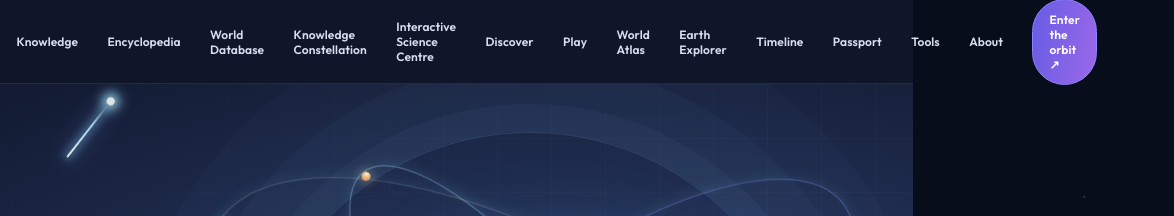
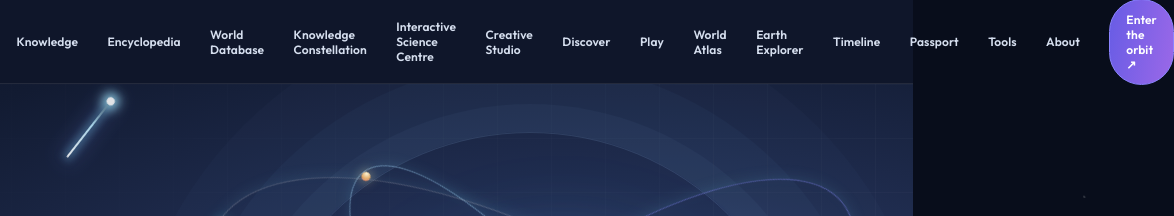
Before and after one commit to rf983creativestudio/rf983-orbit, a plain HTML site: page index.html in a window 1280 px wide. Shown: the top 216 px of the page, 367-1541 px from the left, 1174 px wide, since content can reach past the window. Drawn offline with Linux system fonts and the light colour scheme.

Commit message:
Integrate ORBIT Creative Studio into homepage

```diff
--- a/index.html
+++ b/index.html
@@ -23,7 +23,7 @@
 <body>
 <a class="skip-link" href="#main">Skip to content</a>
 <header class="header"><a class="brand" href="#home" aria-label="RF983 ORBIT by RF983 Creative Studios — Home"><img src="assets/rf983-orbit-logo.svg" alt="RF983 ORBIT by RF983 Creative Studios"></a><button class="menu-toggle" aria-label="Open navigation" aria-expanded="false">☰</button>
-<nav class="nav"><a href="#destinations">Explore</a><a href="knowledge/">Knowledge</a><a href="encyclopedia/">Encyclopedia</a><a href="database/">World Database</a><a href="constellation/">Knowledge Constellation</a><a href="science/">Interactive Science Centre</a><a href="#discover">Discover</a><a href="#play">Play</a><a href="atlas/">World Atlas</a><a href="earth/">Earth Explorer</a><a href="#orbit-time-machine">Timeline</a><a href="#orbit-passport">Passport</a><a href="#orbit-toolkit">Tools</a><a href="#about">About</a><a class="nav-cta" href="#destinations">Enter the orbit ↗</a></nav></header>
+<nav class="nav"><a href="#destinations">Explore</a><a href="knowledge/">Knowledge</a><a href="encyclopedia/">Encyclopedia</a><a href="database/">World Database</a><a href="constellation/">Knowledge Constellation</a><a href="science/">Interactive Science Centre</a><a href="creative/">Creative Studio</a><a href="#discover">Discover</a><a href="#play">Play</a><a href="atlas/">World Atlas</a><a href="earth/">Earth Explorer</a><a href="#orbit-time-machine">Timeline</a><a href="#orbit-passport">Passport</a><a href="#orbit-toolkit">Tools</a><a href="#about">About</a><a class="nav-cta" href="#destinations">Enter the orbit ↗</a></nav></header>
 <main id="main">
 <section class="hero" id="home"><div class="meteor-layer" aria-hidden="true"><i class="meteor m1"></i><i class="meteor m2"></i><i class="meteor m3"></i><i class="meteor m4"></i><i class="meteor m5"></i></div><div class="hero-copy"><p class="eyebrow"><i></i> AN INDEPENDENT DIGITAL UNIVERSE</p><h1>Your gateway to<br>a universe of <em>possibilities.</em></h1><p class="intro">Curiosity has no boundaries. Discover fascinating ideas, explore new places, learn something unexpected and find tools that make everyday life easier.</p><div class="actions"><a class="btn primary" href="#destinations">Explore the orbit ↗</a><button class="btn ghost" id="surprise">◎ Surprise me</button></div><p class="hero-foot">DISCOVER · TECHNOLOGY · EXPLORE · LEARN · PLAY · TOOLS</p></div>
 <div class="hero-art" aria-label="Abstract digital planet"><div class="orbit o1"></div><div class="orbit o2"></div><div class="orbit o3"></div><div class="planet"><b>983</b></div><span class="float f1">✦ DISCOVER</span><span class="float f2">⌘ CREATE</span><span class="float f3">◎ EXPLORE</span><small>ONE ORBIT. MANY DIRECTIONS.</small></div>
@@ -98,7 +98,7 @@
   <article class="earthside-card earth-history"><span>03 / THROUGH TIME</span><div class="earthside-art">⌛</div><h3>History & heritage</h3><p>Travel through inventions, ancient places, turning points and stories from the past.</p><a href="#learn">Learn something new ↗</a></article>
   <article class="earthside-card earth-travel"><span>04 / OPEN HORIZONS</span><div class="earthside-art">🧭</div><h3>Travel & places</h3><p>Find remarkable destinations, landscapes, landmarks and perspectives from around Earth.</p><a href="#explore">Start exploring ↗</a></article>
   <article class="earthside-card earth-ideas"><span>05 / HOW THINGS WORK</span><div class="earthside-art">⚙️</div><h3>Science & inventions</h3><p>Understand everyday science, useful inventions and the ideas shaping tomorrow.</p><a href="#technology">Visit Tech Radar ↗</a></article>
-  <article class="earthside-card earth-create"><span>06 / MAKE YOUR MARK</span><div class="earthside-art">✏️</div><h3>Art & creativity</h3><p>Explore design, storytelling, imagination and practical ways to turn ideas into projects.</p><a href="#play">Enter the creative zone ↗</a></article>
+  <article class="earthside-card earth-create"><span>06 / MAKE YOUR MARK</span><div class="earthside-art">✏️</div><h3>Art & creativity</h3><p>Explore design, storytelling, imagination and practical ways to turn ideas into projects.</p><a href="creative/">Enter the Creative Studio ↗</a></article>
  </div>
 </section>
 
@@ -114,6 +114,7 @@
 <a class="orbit-card c-tools" href="#tools" data-search="tools utilities calculator converter generator useful digital"><span class="card-no">06 / MAKE IT USEFUL ↗</span><div class="art"><b>＋ ÷</b><i>↔ %</i></div><h3>Tools</h3><p>Small helpers for everyday tasks.</p></a>
 </div><p class="empty" id="empty" hidden>No matching destinations. Try another search.</p></section>
 <section class="orbit-knowledge-preview" id="knowledge-universe" aria-labelledby="knowledge-preview-title"><div class="knowledge-preview-inner"><p class="eyebrow">A NEW DESTINATION / THE KNOWLEDGE UNIVERSE</p><h2 id="knowledge-preview-title">The world is full of things<br><em>worth understanding.</em></h2><p>Explore a growing library across space, Earth, science, nature, human history, countries, culture, technology, creativity, economics and learning. Start with a question. Follow the connections.</p><div class="knowledge-preview-stats"><span><b>12</b> subject universes</span><span><b>96</b> planned topic entries</span><span><b>24</b> learning guides</span></div><a class="btn primary" href="knowledge/">Enter the Knowledge Universe ↗</a></div><div class="knowledge-preview-orbit" aria-hidden="true"><span>SPACE</span><span>SCIENCE</span><span>EARTH</span><span>HISTORY</span><span>TECH</span><b>∞</b></div></section>
+<section class="orbit-creative-preview" id="creative-studio" aria-labelledby="creative-preview-title"><div class="creative-preview-copy"><p class="eyebrow">NEW DESTINATION / ORBIT CREATIVE STUDIO</p><h2 id="creative-preview-title">Your imagination<br><em>has a place here.</em></h2><p>Step into a free browser-based workshop. Build generative patterns, paint pixel art, design typography posters and explore colour palettes. No account or paid software required.</p><div class="creative-preview-tags"><span>✳ Pattern Lab</span><span>▦ Pixel Art</span><span>◈ Poster Maker</span><span>◉ Colour Studio</span></div><a class="btn primary" href="creative/">Enter the Creative Studio ↗</a></div><div class="creative-preview-art" aria-hidden="true"><i></i><b></b><span>CREATE<br>YOUR<br>ORBIT</span></div></section>
 <section class="section featured" id="discover"><div class="heading"><div><p class="eyebrow dark">02 / SPARK YOUR MIND</p><h2>Curiosity, <em>delivered.</em></h2></div><button class="text-btn" id="random">Surprise me ↗</button></div>
 <div class="feature-grid"><article class="feature searchable" data-search="space astronomy venus day longer year planet solar system science"><div class="feature-art"><span>SPACE / 001</span><b>VENUS<br>HAS ITS<br>OWN TIME.</b></div><div class="feature-copy"><small>SCIENCE & SPACE · QUICK DISCOVERY</small><h3>A day on Venus is longer than its year.</h3><p>Venus rotates so slowly that one full turn on its axis takes longer than the time it needs to orbit the Sun. A reminder that our familiar sense of time is not universal.</p><a href="https://science.nasa.gov/venus/" target="_blank" rel="noopener">Explore the science ↗</a></div></article>
 <div class="fact-stack"><article class="fact searchable" data-search="nature octopus three hearts blood blue biology ocean"><span class="fact-icon">〰</span><div><small>NATURE / QUICK FACT</small><h3>Octopuses have three hearts.</h3><p>Two move blood through the gills; one serves the rest of the body.</p></div></article><article class="fact searchable" data-search="geography antarctica desert polar cold ice continent"><span class="fact-icon">❄</span><div><small>OUR PLANET / QUICK FACT</small><h3>Antarctica is a desert.</h3><p>It receives very little precipitation, despite all that ice.</p></div></article><div class="random-result" id="random-result" aria-live="polite">Your next discovery is waiting.</div></div></div>
```
